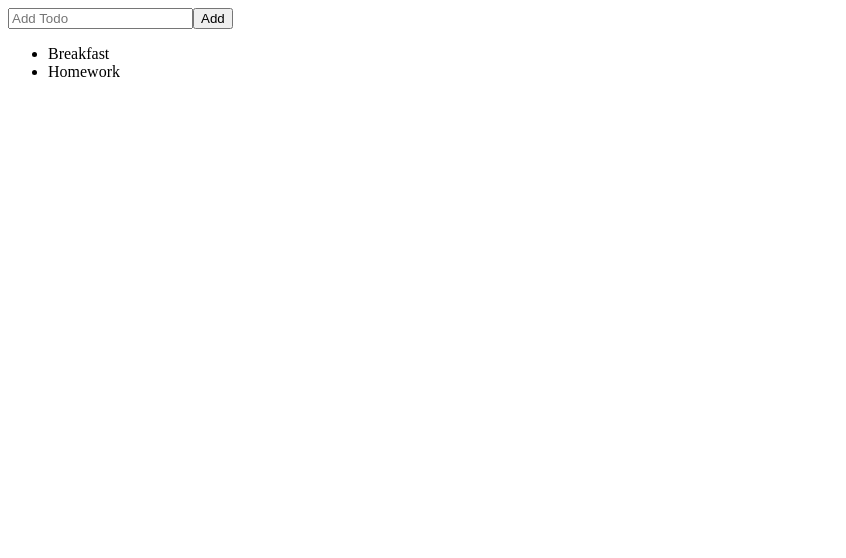
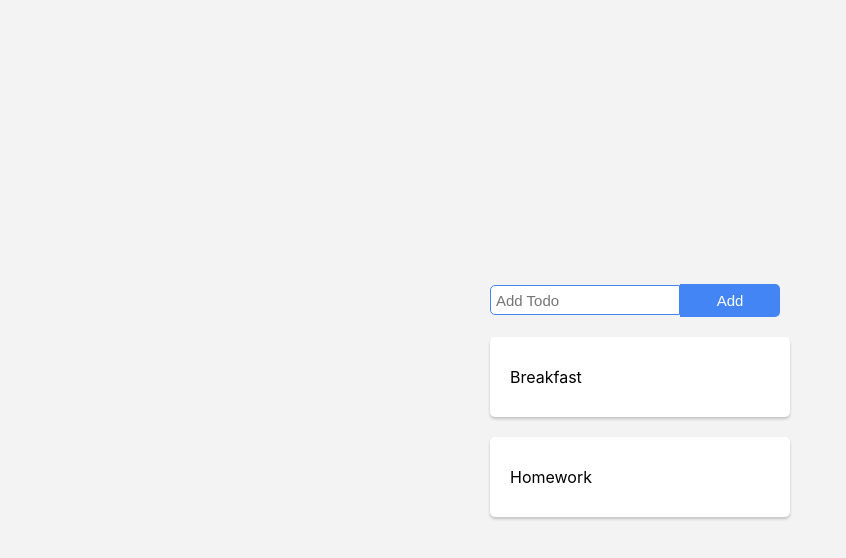
Before and after one commit to AllenDodul/Todo-App, a React (Create React App) app: page / in a window 1280 px wide. Shown: the top 558 px of the page, without its empty margins (0-846 px from the left). Built offline with nearby package versions, Linux system fonts and the light colour scheme.

Commit message:
1 file modified

```diff
--- a/src/style.css
+++ b/src/style.css
@@ -1,5 +1,48 @@
-h1,
-p {
+body{
   font-family: -apple-system, BlinkMacSystemFont, 'Segoe UI', Roboto, Oxygen,
     Ubuntu, Cantarell, 'Open Sans', 'Helvetica Neue', sans-serif;
+  margin: 0;
+  padding: 0;
+  box-sizing: border-box;
+  display: flex;
+  align-items: center;
+  justify-content: center;
+  background-color: #F3F3F3;
 }
+form{
+  margin: 20px 0px;
+}
+form input{
+  height: 30px;
+  width: 190px;
+  padding: 0px 5px;
+  font-size: 15px;
+  outline: none;
+  border: 1px solid #4385F5;
+  border-top-left-radius: 5px;
+  border-bottom-left-radius: 5px;
+}
+form button{
+  height: 33px;
+  width: 100px;
+  border: none;
+  outline: none;
+  font-size: 15px;
+  color: #ffff;
+  background-color: #4385F5;
+  border-top-right-radius: 5px;
+  border-bottom-right-radius: 5px;
+}
+li{
+  list-style: none;
+  background: #ffff;
+  margin: 20px 0px;
+  height: 80px;
+  width: 260px;
+  margin-left: -40px;
+  border-radius: 5px;
+  display: flex;
+  align-items: center;
+  padding: 0px 20px;
+  box-shadow: 0px 2px 3px rgba(0,0,0,0.2);
+}
```
